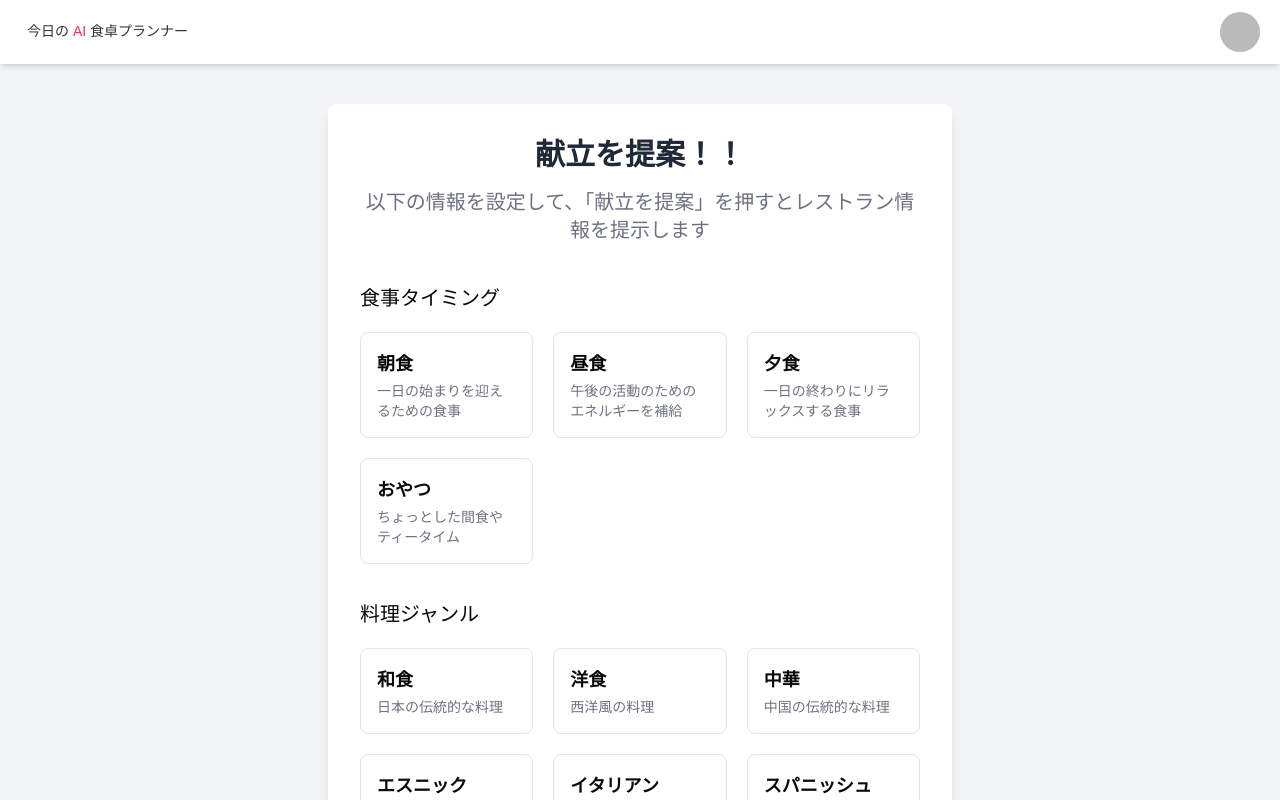
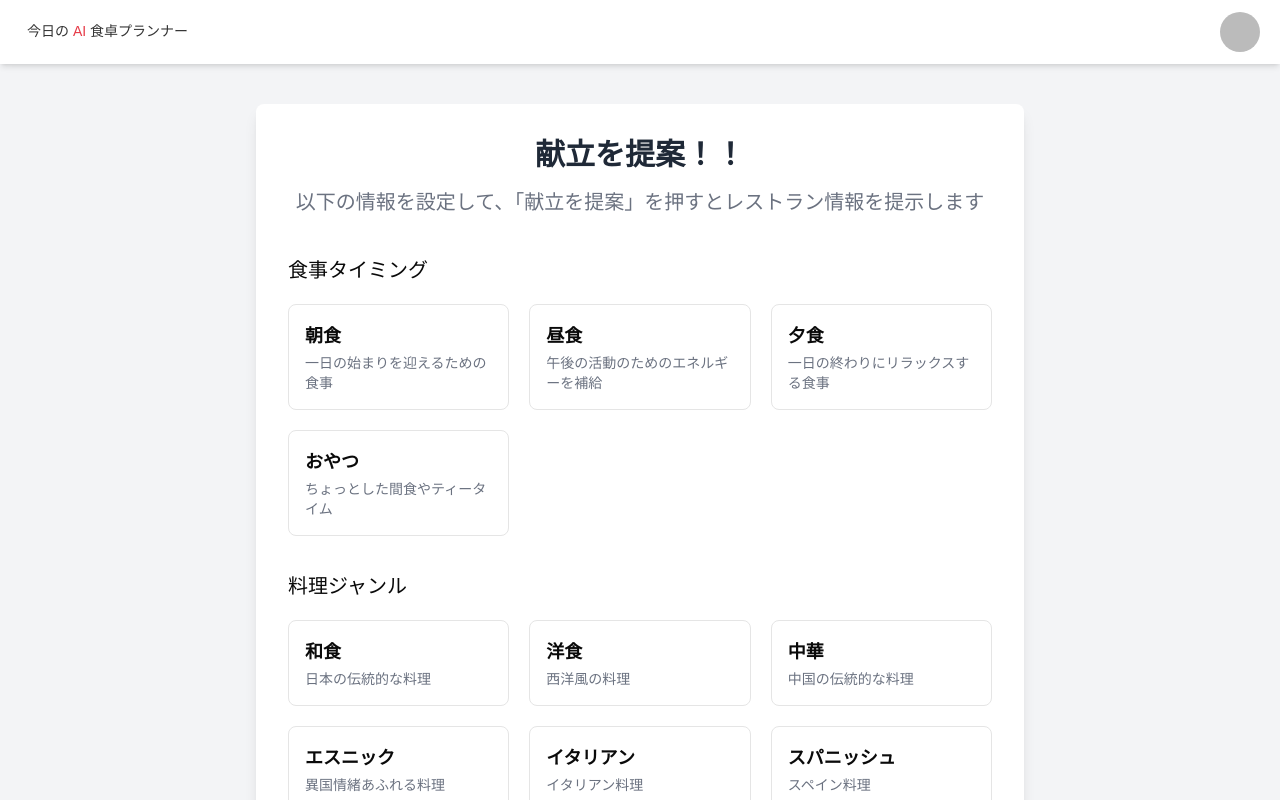
Before and after one commit to ykarmr/ai-recipe-planner, a React (Vite) app: page /plan-recipe in a window 1280 px wide. Shown: the top 800 px of the page. Built offline with nearby package versions, Linux system fonts and the light colour scheme; no server answers; sample sign-in values are in the browser's storage.

Commit message:
デザイン修正

```diff
--- a/src/components/custom/BaseLayout.tsx
+++ b/src/components/custom/BaseLayout.tsx
@@ -6,7 +6,7 @@
   return (
     <AuthContextProvider>
       <Header />
-      <main className="flex flex-col items-center justify-center min-h-screen bg-gray-100 sm:px-10 md:px-32 lg:px-56 xl:px-72 pt-16">
+      <main className="flex flex-col items-center justify-center min-h-screen bg-gray-100 sm:px-8 pt-16">
         {children}
       </main>
     </AuthContextProvider>
```
